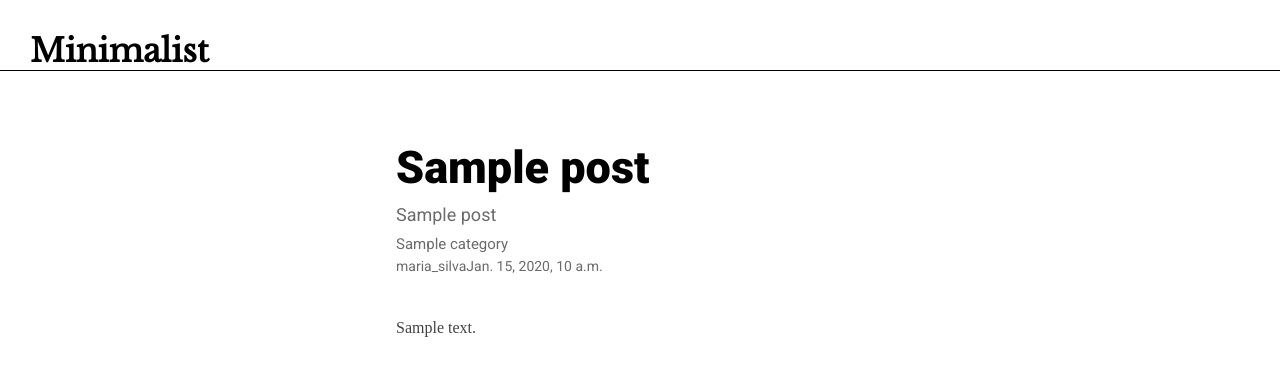
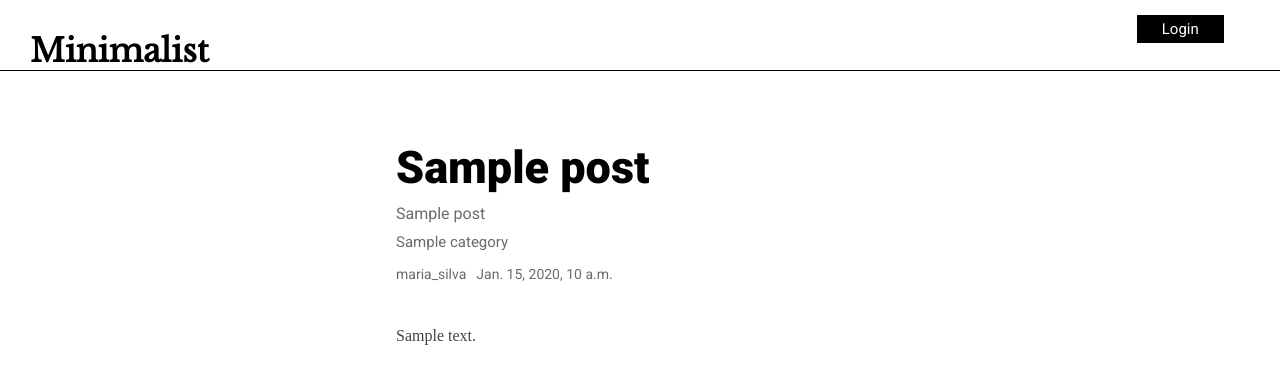
Before and after one commit to etelvinaoliveira/TP-ES, a Django app: page /post/1/ in a window 1280 px wide. Shown: the top 384 px of the page. Run offline with Django 3.2, Linux system fonts and the light colour scheme; data comes from the database, SQL or seed files in the repository; both versions use the stored data as it was after the commit; tables that the repository leaves empty hold one stand-in row (values such as "Sample post").

Commit message:
Correção bugs

```diff
--- a/minimalistApp/forms.py
+++ b/minimalistApp/forms.py
@@ -4,11 +4,12 @@ from django.contrib.auth.models import User
 from .models import Post
 
 class RegistrationForm(UserCreationForm):
+    email = forms.EmailField()
+
     class Meta:
         model = User
         fields = ['username', 'email', 'password1', 'password2']
 
-    email = forms.EmailField()
 
 class LoginForm(AuthenticationForm):
     pass
--- a/minimalistApp/templates/minimalistApp/base.html
+++ b/minimalistApp/templates/minimalistApp/base.html
@@ -7,11 +7,19 @@
         <link href="https://fonts.googleapis.com/css2?family=Libre+Baskerville&display=swap" rel="stylesheet">
         <link href="https://fonts.googleapis.com/css2?family=Roboto:wght@900&display=swap" rel="stylesheet">
         <link href="https://fonts.googleapis.com/css2?family=Roboto&display=swap" rel="stylesheet">
-        <link rel="stylesheet" href="{% static 'css/postLists.css' %}">
+        <link rel="stylesheet" href="{% static 'css/postList.css' %}">
     </head>
     <body>
         <div class="pageHeader">
             <h1><a href="/">Minimalist</a></h1>
+            <div class="log">
+                {% if user.is_authenticated %}
+                    <a href="{% url 'postNew' %}" class="top-menu"> New Post </span></a>
+                    <a href="{% url 'logout' %}"> Logout </a>
+                {% else %}
+                    <a href="{% url 'login' %}" class="top-menu"> Login </a>
+                {% endif %}
+            </div>
         </div>
         <div class="contentContainer">
             {% block content %}
--- a/minimalistApp/views.py
+++ b/minimalistApp/views.py
@@ -45,7 +45,6 @@ def postNew(request):
       if form.is_valid():
           post = form.save(commit=False)
           post.author = request.user
-          #post.published_date = timezone.now()
           post.save()
           form.save_m2m()
           return redirect('postDetail', pk=post.pk)
```
Also changed, not shown: README.md, db.sqlite3, minimalistApp/migrations/0001_initial.py (added), minimalistApp/templates/registration/register.html (renamed from minimalistApp/templates/registration/registration.html).
